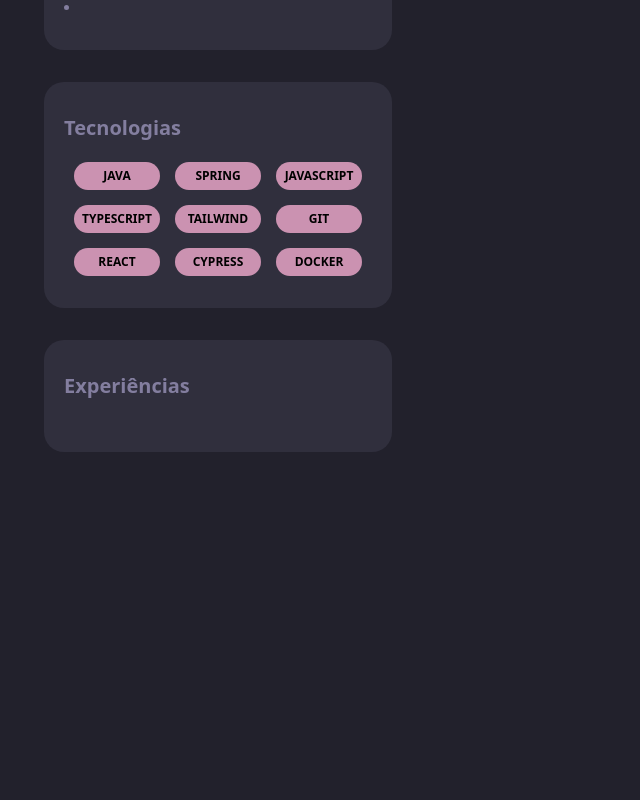
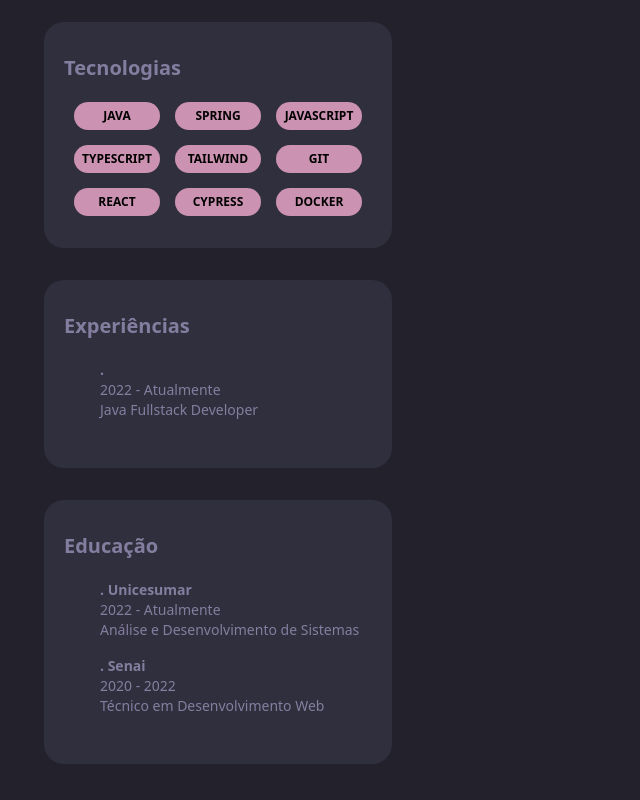
Before and after one commit to KaueSabinoSRV17/portifolium-landing-page, a React (Vite) app in the folder landing-page/: page / in a window 1280 px wide. Shown: the part 406-1206 px from the top of the page, without its empty margins (0-640 px from the left). Before the commit the page ends 894 px from the top, so only its background shows below. Built offline with nearby package versions, Linux system fonts and the light colour scheme; no server answers.

Commit message:
feat: sidebar in place

```diff
--- a/landing-page/src/App.tsx
+++ b/landing-page/src/App.tsx
@@ -1,10 +1,12 @@
-import { Card } from "./components/Card";
-import { SideBar } from "./components/SideBar";
-import { ProfileImage } from "./components/ProfileImage";
-import { useEffect, useState } from "react";
+import { Card } from './components/Card';
+import { SideBar } from './components/SideBar';
+import { ProfileImage } from './components/ProfileImage';
+import { useEffect, useState } from 'react';
 
-import axios from "axios";
-import { StackItemList } from "./components/StackItemList";
+import axios from 'axios';
+import { StackItemList } from './components/StackItemList';
+import { ExperienceList } from './components/ExperienceList';
+import { Title } from './components/Title';
 
 export function App() {
 
@@ -28,7 +30,7 @@ export function App() {
     type: string;
     site_admin: boolean;
     name: string;
-    company?: null;
+    company: string | undefined;
     blog: string;
     location: string;
     email?: null;
@@ -43,7 +45,7 @@ export function App() {
   }
 
   const [user, setUser] = useState<User>();
-  const [userName, setUserName] = useState<string>("KaueSabinoSRV17");
+  const [userName, setUserName] = useState<string>('KaueSabinoSRV17');
 
   useEffect(() => {
     const apiUrl = `https://api.github.com/users/${userName}`;
@@ -51,24 +53,52 @@ export function App() {
     axios.get(apiUrl).then((user) => setUser(user.data));
   }, [userName]);
 
+  const truncatedName = user?.name.split(' ').slice(0, 2).join(' ')
+
   return (
+    <main className='flex gap-[60px]'>
       <SideBar>
         <Card>
-        <ProfileImage borderColor="image-border-green" />
-        <h3 className="mt-8 mb-3 text-2xl">{user?.name}</h3>
-        <p className="text-sm">{user?.bio}</p>
+          <ProfileImage borderColor='image-border-green' />
+          <h3 className='mt-8 mb-[10px] text-2xl text-center font-bold'>{truncatedName}</h3>
+          <p className='text-sm text-center mb-4'>{user?.bio}</p>
         </Card>
         <Card>
+          <ul>
             <li>{user?.location}</li>
             <li>{user?.company}</li>
             <li>{user?.login}</li>
+          </ul>
         </Card>
-      <Card cardTitle="Tecnologias">
+        <Card cardTitle='Tecnologias'>
           <StackItemList />
         </Card>
-      <Card cardTitle="Experiências">
-
+        <Card cardTitle='Experiências'>
+          <ExperienceList experiences={[{
+            title: user?.company,
+            startDate: new Date(2022, 7, 4),
+            description: 'Java Fullstack Developer'
+          }]} />
+        </Card>
+        <Card cardTitle='Educação'>
+          <ExperienceList experiences={[
+            {
+              title: 'Unicesumar',
+              startDate: new Date(2022, 2, 1),
+              description: 'Análise e Desenvolvimento de Sistemas'
+            },
+            {
+              title: 'Senai',
+              startDate: new Date(2020, 8, 3),
+              finishDate: new Date(2022, 4, 10),
+              description: 'Técnico em Desenvolvimento Web'
+            }
+          ]}/>
         </Card>
       </SideBar>
+      <section className='w-full'>
+        <Title>Meus Projetos</Title>
+      </section>
+    </main>
   );
 }
```
Lines whose indentation alone changed are shown as unchanged.
